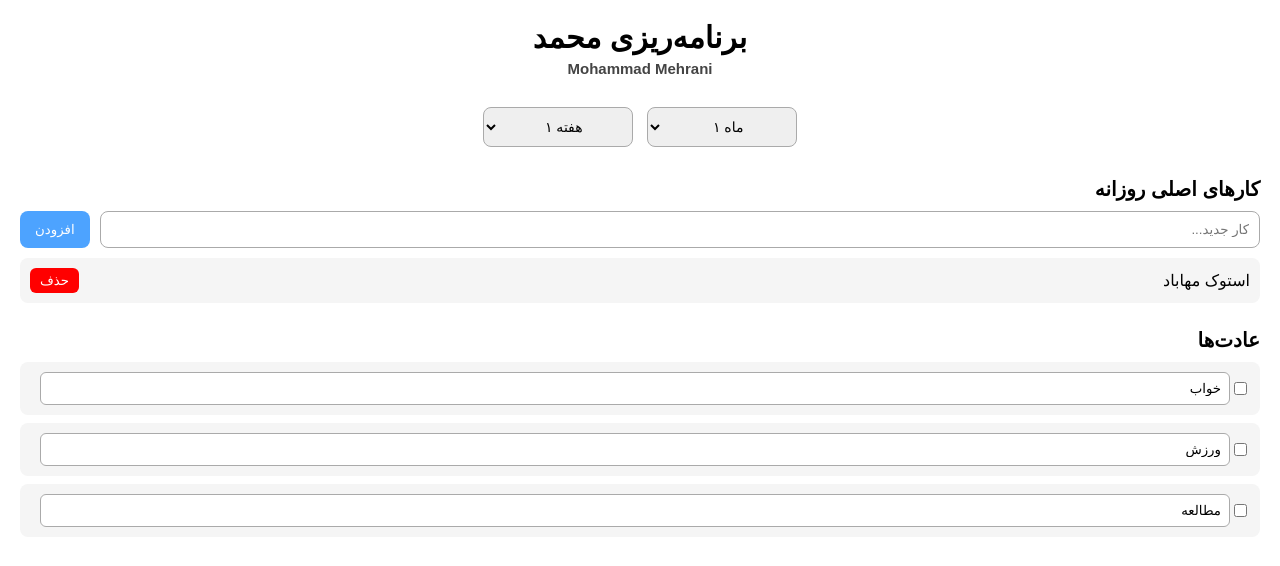
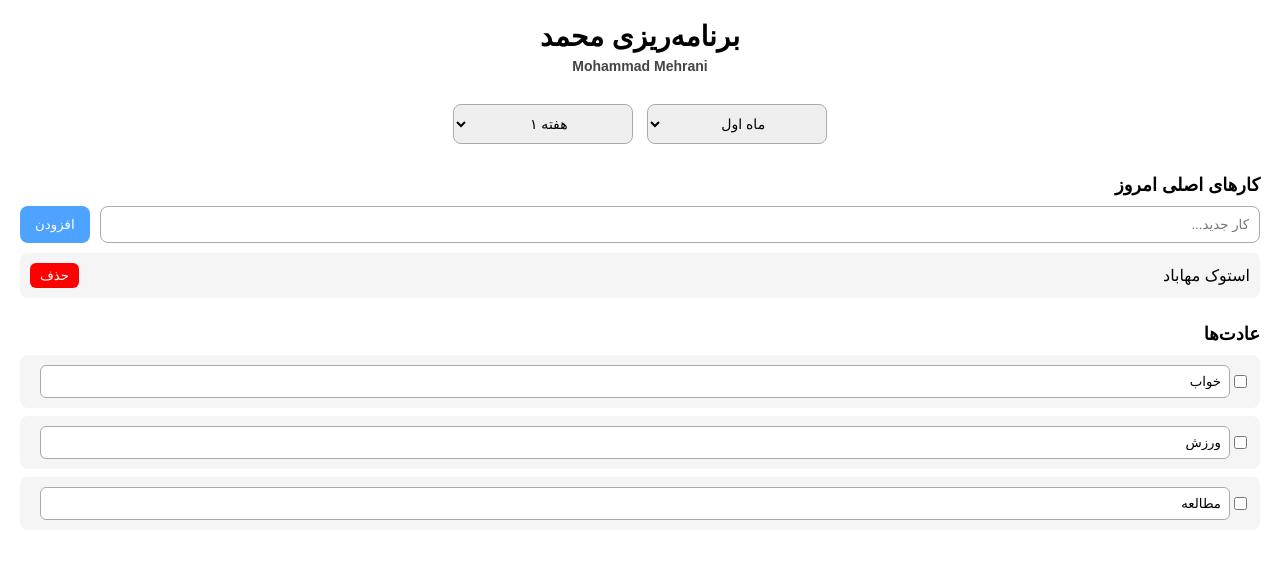
Before and after one commit to mehrani77/planner, a plain HTML site: page index.html in a window 1280 px wide. Drawn offline with Linux system fonts and the light colour scheme.

Commit message:
Update index.html

```diff
--- a/index.html
+++ b/index.html
@@ -3,7 +3,6 @@
 <head>
 <meta charset="UTF-8">
 <title>برنامه‌ریزی محمد</title>
-
 <style>
     body {
         font-family: sans-serif;
@@ -13,24 +12,21 @@
         color: #000;
     }
 
-    /* هدر */
     .header {
         text-align: center;
         margin-bottom: 25px;
     }
     .header h1 {
-        font-size: 30px;
+        font-size: 28px;
         margin: 0;
         font-weight: bold;
-        color: #000;
     }
     .header h2 {
-        font-size: 15px;
+        font-size: 14px;
         margin-top: 5px;
         color: #444;
     }
 
-    /* انتخاب ماه و هفته */
     .selectors {
         text-align: center;
         margin-bottom: 25px;
@@ -38,22 +34,20 @@
     select {
         padding: 10px;
         margin: 5px;
-        width: 150px;
+        width: 180px;
         border: 1px solid #aaa;
         border-radius: 8px;
         font-size: 14px;
         text-align: center;
     }
 
-    /* عنوان بخش‌ها */
     .section-title {
-        font-size: 20px;
+        font-size: 18px;
         margin-top: 25px;
         margin-bottom: 10px;
         font-weight: bold;
     }
 
-    /* ورودی کارها */
     .task-input {
         display: flex;
         gap: 10px;
@@ -74,7 +68,6 @@
         cursor: pointer;
     }
 
-    /* لیست کارها */
     .task-list div {
         background: #f5f5f5;
         padding: 10px;
@@ -93,7 +86,6 @@
         cursor: pointer;
     }
 
-    /* عادت‌ها */
     .habit {
         display: flex;
         align-items: center;
@@ -114,18 +106,16 @@
 
 <body>
 
-<!-- هدر -->
 <div class="header">
     <h1>برنامه‌ریزی محمد</h1>
     <h2>Mohammad Mehrani</h2>
 </div>
 
-<!-- انتخاب ماه و هفته -->
 <div class="selectors">
     <select id="month">
-        <option>ماه ۱</option>
-        <option>ماه ۲</option>
-        <option>ماه ۳</option>
+        <option>ماه اول</option>
+        <option>ماه دوم</option>
+        <option>ماه سوم</option>
     </select>
 
     <select id="week">
@@ -136,8 +126,7 @@
     </select>
 </div>
 
-<!-- کارهای اصلی روزانه -->
-<div class="section-title">کارهای اصلی روزانه</div>
+<div class="section-title">کارهای اصلی امروز</div>
 
 <div class="task-input">
     <input id="taskInput" type="text" placeholder="کار جدید...">
@@ -151,7 +140,6 @@
     </div>
 </div>
 
-<!-- عادت‌ها -->
 <div class="section-title">عادت‌ها</div>
 
 <div class="habit">
```
